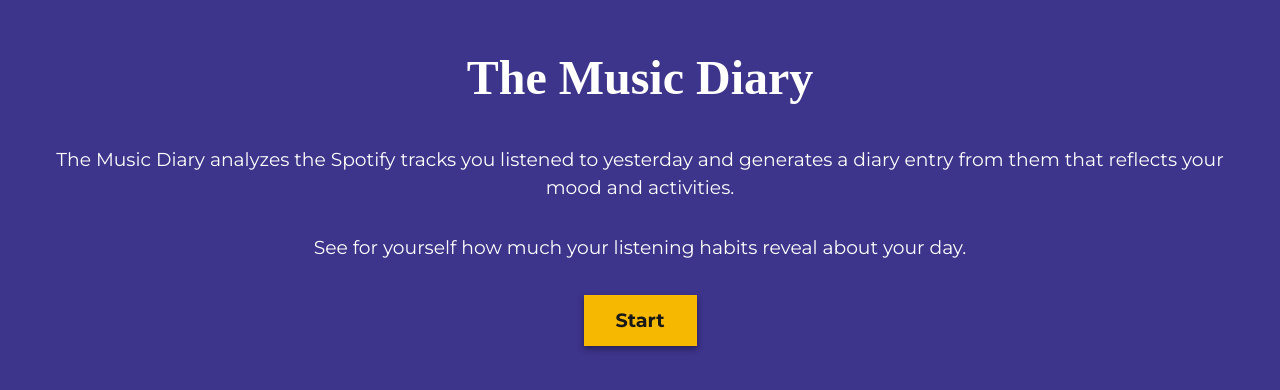
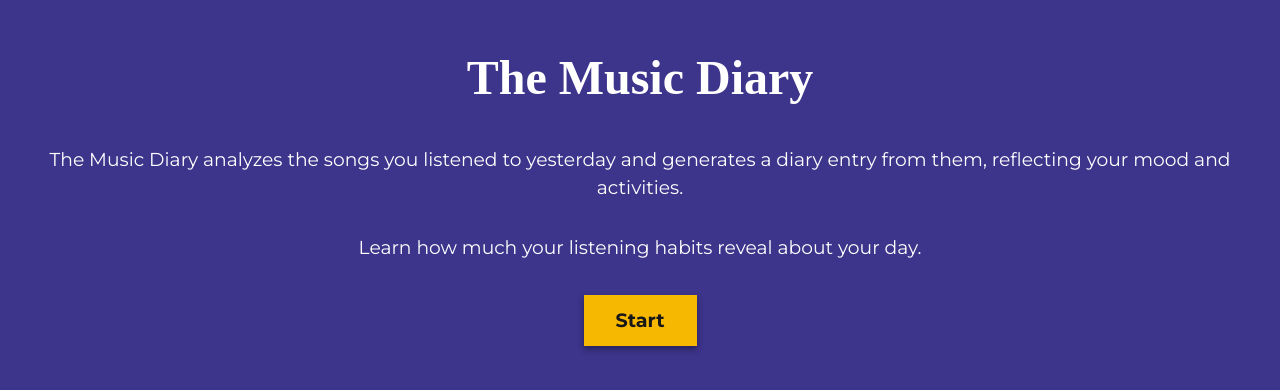
Before and after one commit to maidi29/song-diary, a Vue app in the folder frontend/: page / in a window 1280 px wide. Shown: the part 206-596 px from the top of the page. Built offline with nearby package versions, Linux system fonts and the light colour scheme; a web font is replaced by a local one.

Commit message:
meta tags

```diff
--- a/frontend/index.html
+++ b/frontend/index.html
@@ -4,6 +4,15 @@
     <meta charset="UTF-8" />
     <link rel="icon" href="/favicon.ico" />
     <meta name="viewport" content="width=device-width, initial-scale=1.0" />
+    <meta name="description" content="width=device-width, initial-scale=1.0" />
+    <meta name="theme-color" content="#3D348B" />
+    <meta name="description" content="The Music Diary analyzes the songs you listened to yesterday and generates a diary entry from them, reflecting your mood and activities."/>
+    <meta name="keywords" content="The Music Diary, Spotify API, generated diary entry, music listening habits"/>
+    <meta property="og:title" content="The Music Diary" />
+    <meta property="og:type" content="website" />
+    <meta property="og:url" content="https://the-music-diary.herokuapp.com" />
+    <meta property="og:image" content="/images/tmd.png" />
+    <link rel="canonical" href="https://the-music-diary.herokuapp.com" />
     <title>The Music Diary</title>
   </head>
   <body>
--- a/frontend/src/components/Welcome.vue
+++ b/frontend/src/components/Welcome.vue
@@ -15,9 +15,8 @@
 
 <template>
   <h1>The Music Diary</h1>
-  <h3>The Music Diary analyzes the Spotify tracks you listened to yesterday and generates a diary entry from them
-    that reflects your mood and activities.</h3>
-  <h3>See for yourself how much your listening habits reveal about your day.</h3>
+  <h3>The Music Diary analyzes the songs you listened to yesterday and generates a diary entry from them, reflecting your mood and activities.</h3>
+  <h3>Learn how much your listening habits reveal about your day.</h3>
   <Button v-on:click="doLogin">Start</Button>
 </template>
 
```
Also changed, not shown: frontend/public/images/tmd.png (added).
